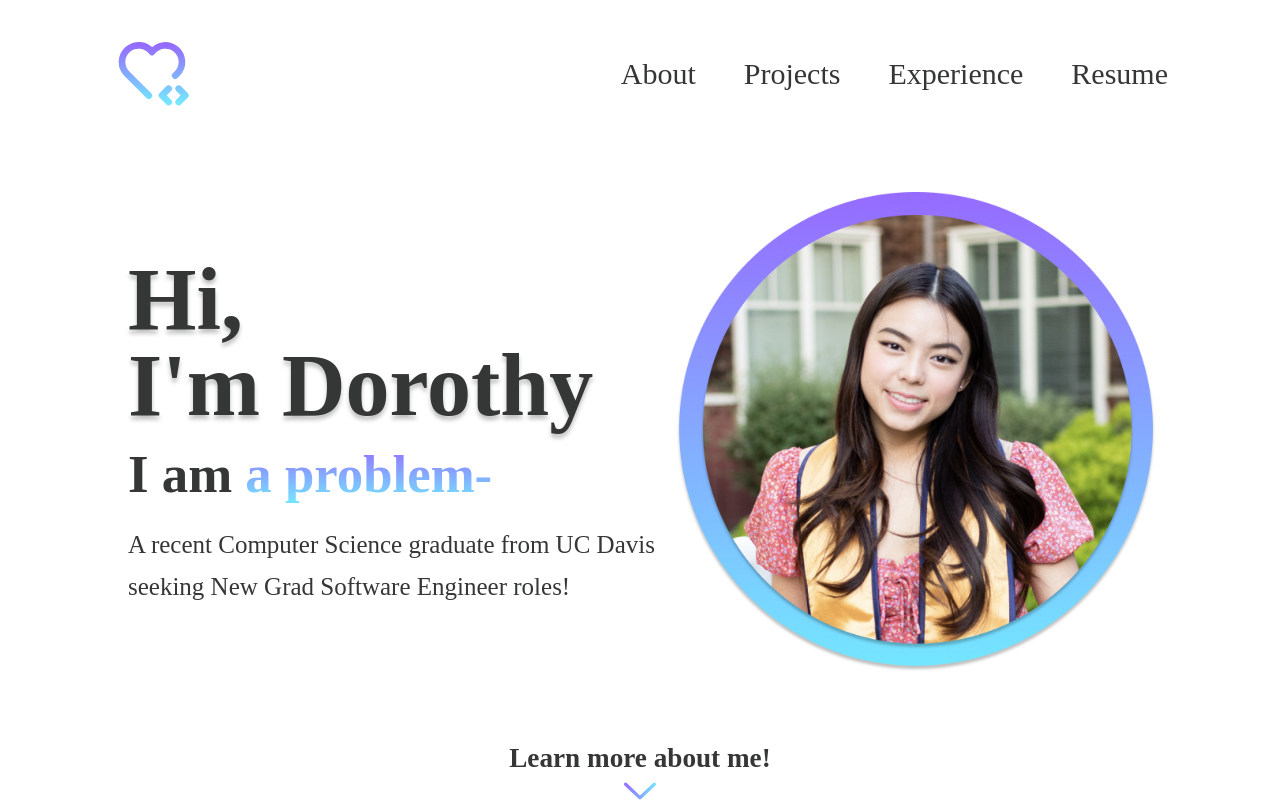
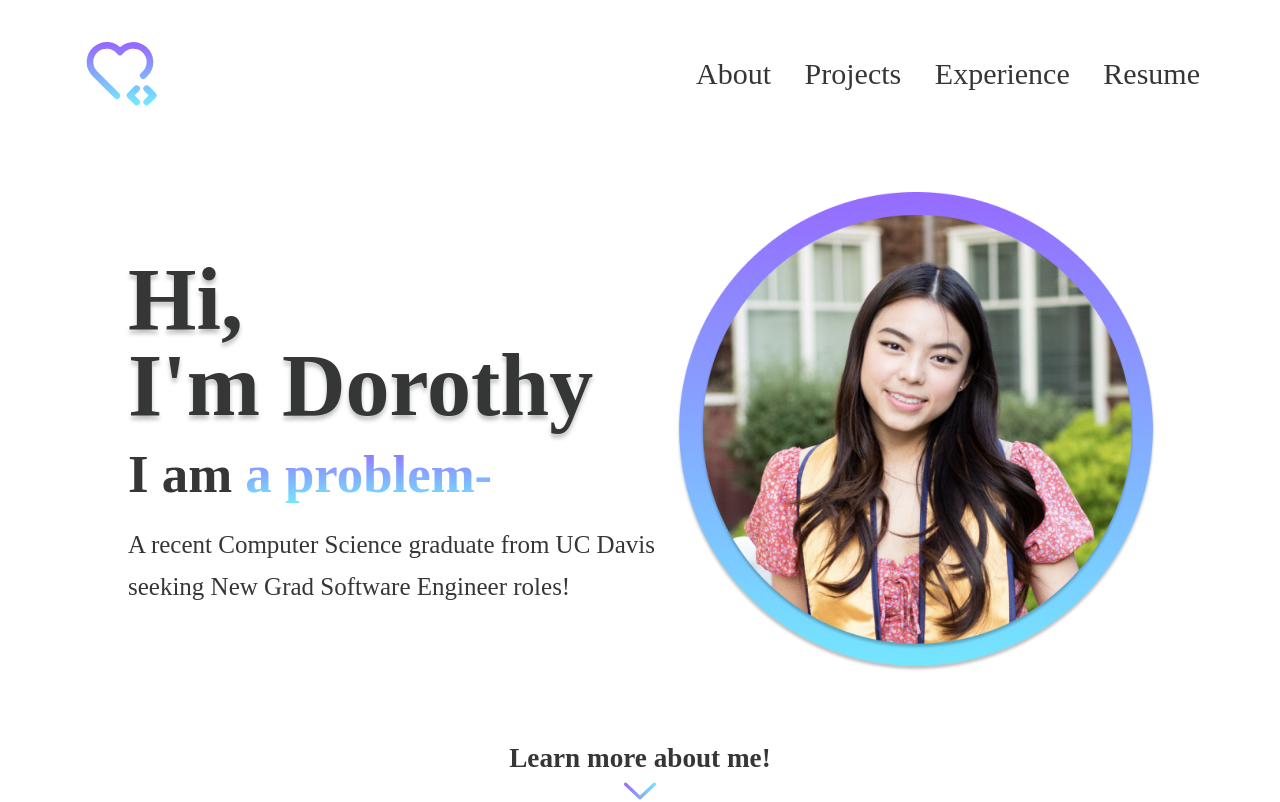
Before and after one commit to dorothyle/dorothyle, a React (Create React App) app: page / in a window 1280 px wide. Shown: the top 802 px of the page. Built offline with nearby package versions, Linux system fonts and the light colour scheme; a web font is replaced by a local one.

Commit message:
refactor margins in navbar css

```diff
--- a/src/Navbar.module.css
+++ b/src/Navbar.module.css
@@ -6,6 +6,8 @@
   align-items: center;
 
   z-index: 3;
+  margin-right: 2rem;
+  margin-left: 2rem;
 }
 
 .navbarIcons {
@@ -16,14 +18,6 @@
   z-index: 4;
   background-color: white;
   padding-top: 1.5rem;
-}
-
-.homeButton {
-  margin-left: 2rem;
-}
-
-.hamburger {
-  margin-right: 2rem;
 }
 
 .hamburgerLogo.disappear {
@@ -115,12 +109,6 @@
   backdrop-filter: blur(4px);
 }
 
-@media screen and (min-width: 910px) {
-  .homeButton {
-    margin-left: 5rem;
-  }
-}
-
 @media screen and (min-width: 665px) {
   .hamburger {
     display: none;
@@ -128,24 +116,22 @@
 
   .navbarContainer {
     flex-direction: row;
-    margin: 2rem;
+    margin-top: 2rem;
+    margin-bottom: 2rem;
     align-items: center;
   }
 
   .navbarIcons {
     width: auto;
     padding-top: 0rem;
-    border: 1px
   }
 
   .homeButton {
     height: 3rem;
-    margin-left: 2rem;
   }
 
   .navlinksContainer {
     width: 50%;
-    margin-right: 5rem;
   }
 
   .navlinks {
@@ -184,6 +170,13 @@
   }
 }
 
+@media screen and (min-width: 910px) {
+  .navbarContainer {
+    margin-left: 5rem;
+    margin-right: 5rem;
+  }
+}
+
 @media screen and (min-width: 988px) {
   .navlinks {
     font-size: 1.5rem;
@@ -201,7 +194,6 @@
 
   .homeButton {
     height: 5rem;
-    margin-left: 5rem;
   }
 
   .navlinks {
```
